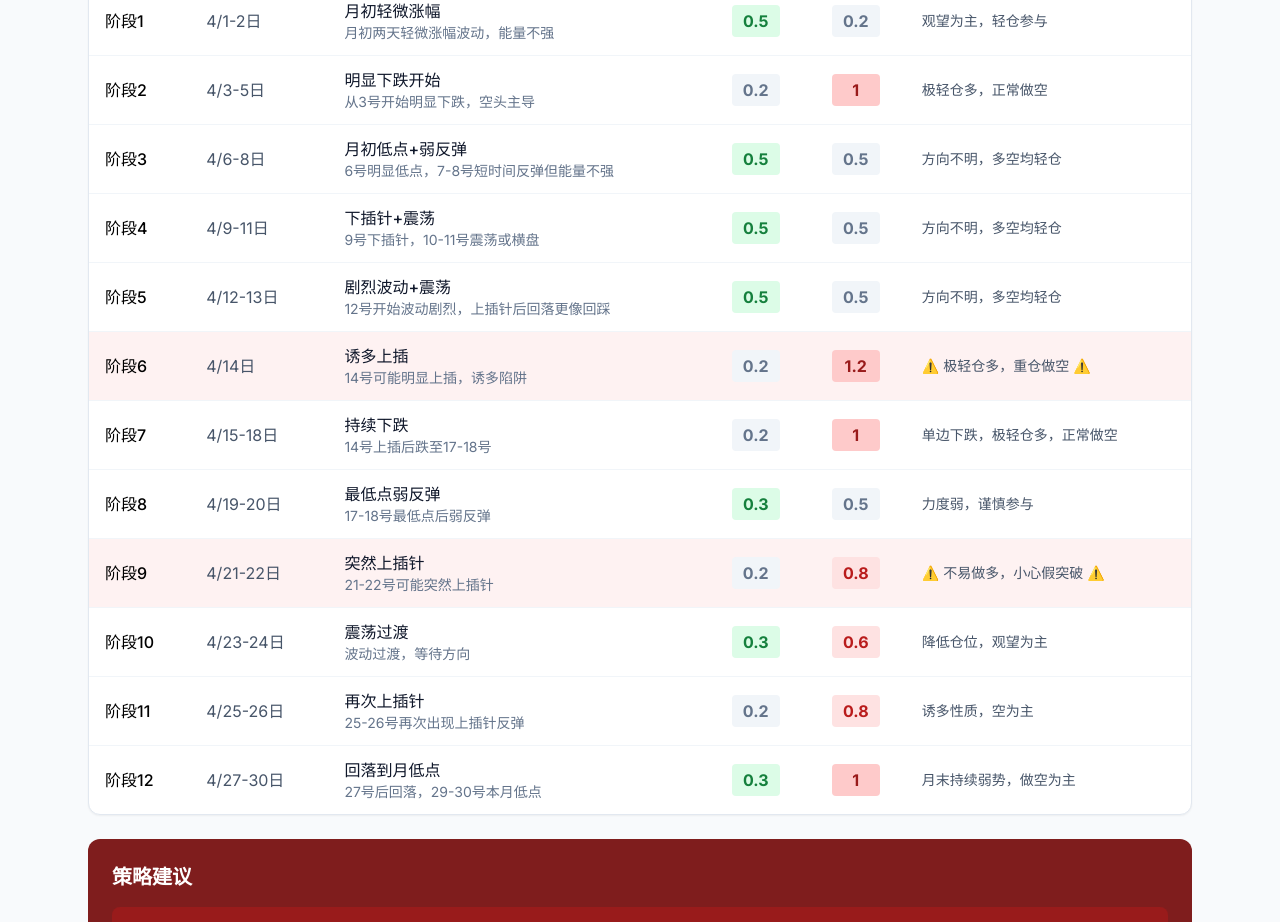
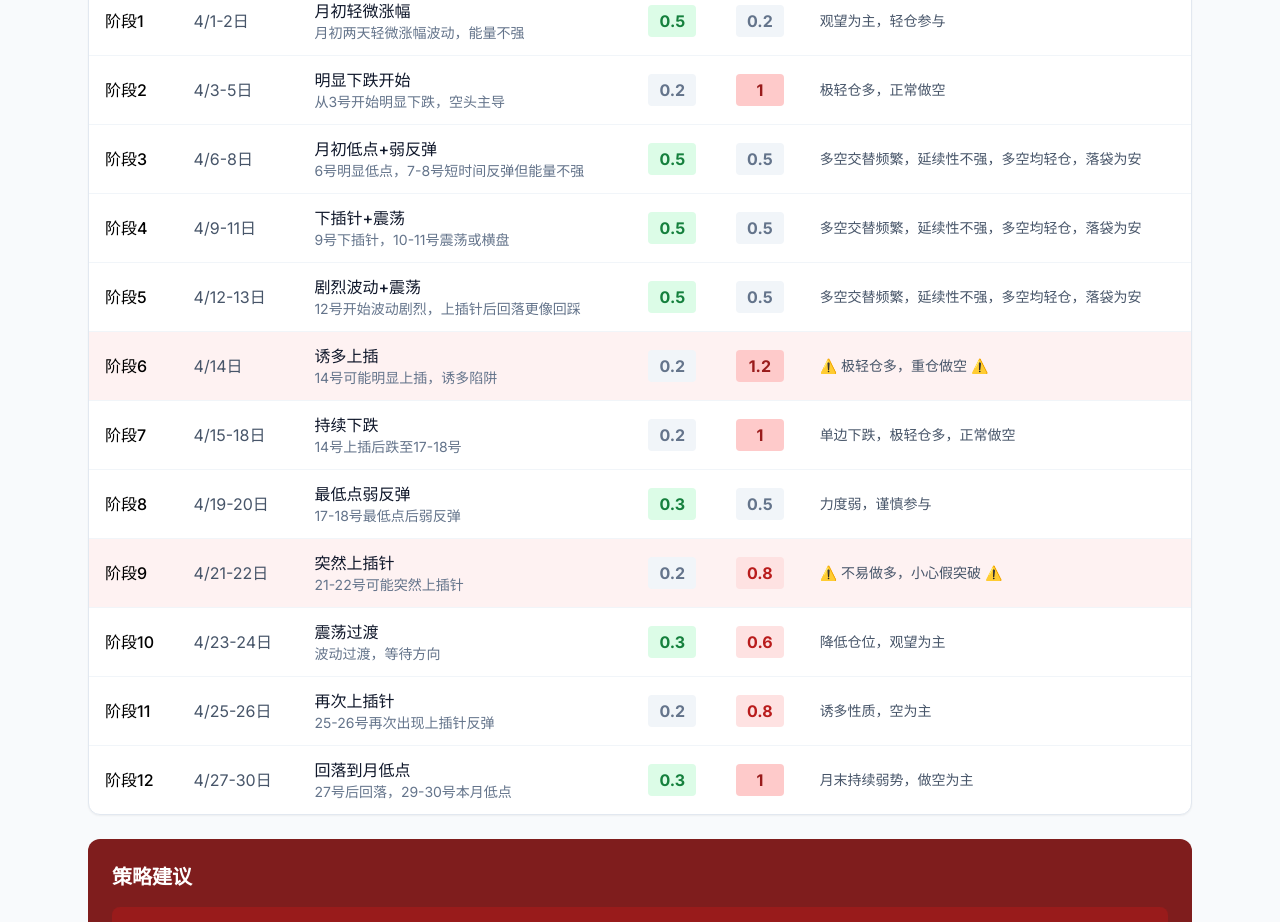
Before and after one commit to alexandra2472/timingquant, a Next.js app: page /review/april-2026 in a window 1280 px wide. Shown: the part 800-1722 px from the top of the page. Built offline with nearby package versions, Linux system fonts and the light colour scheme.

Commit message:
更新阶段3/4/5策略说明：多空交替频繁，延续性不强，落袋为安

```diff
--- a/app/review/april-2026/page.js
+++ b/app/review/april-2026/page.js
@@ -33,7 +33,7 @@ export default function AprilReviewPage() {
       long: 0.5,
       short: 0.5,
       desc: '6号明显低点，7-8号短时间反弹但能量不强',
-      note: '方向不明，多空均轻仓'
+      note: '多空交替频繁，延续性不强，多空均轻仓，落袋为安'
     },
     {
       segment: '阶段4',
@@ -42,7 +42,7 @@ export default function AprilReviewPage() {
       long: 0.5,
       short: 0.5,
       desc: '9号下插针，10-11号震荡或横盘',
-      note: '方向不明，多空均轻仓'
+      note: '多空交替频繁，延续性不强，多空均轻仓，落袋为安'
     },
     {
       segment: '阶段5',
@@ -51,7 +51,7 @@ export default function AprilReviewPage() {
       long: 0.5,
       short: 0.5,
       desc: '12号开始波动剧烈，上插针后回落更像回踩',
-      note: '方向不明，多空均轻仓'
+      note: '多空交替频繁，延续性不强，多空均轻仓，落袋为安'
     },
     {
       segment: '阶段6',
```
